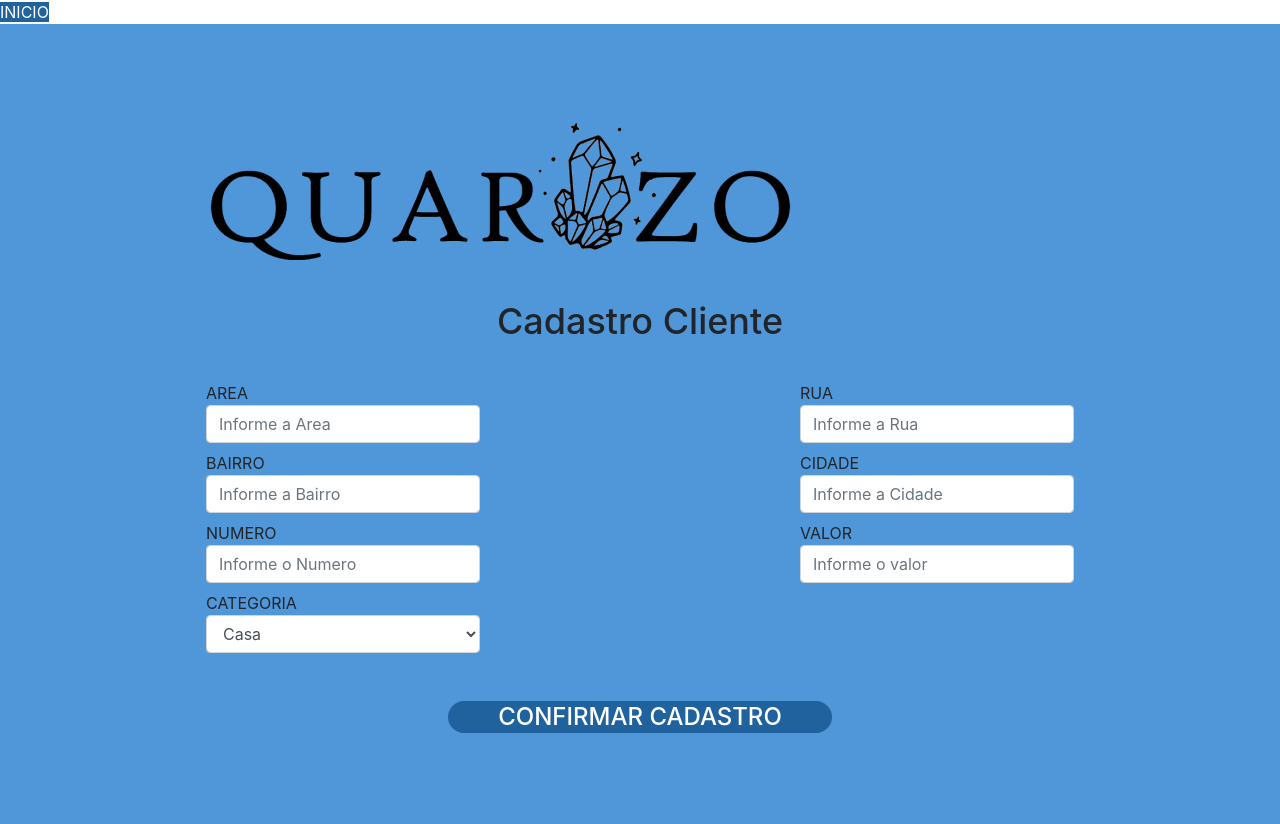
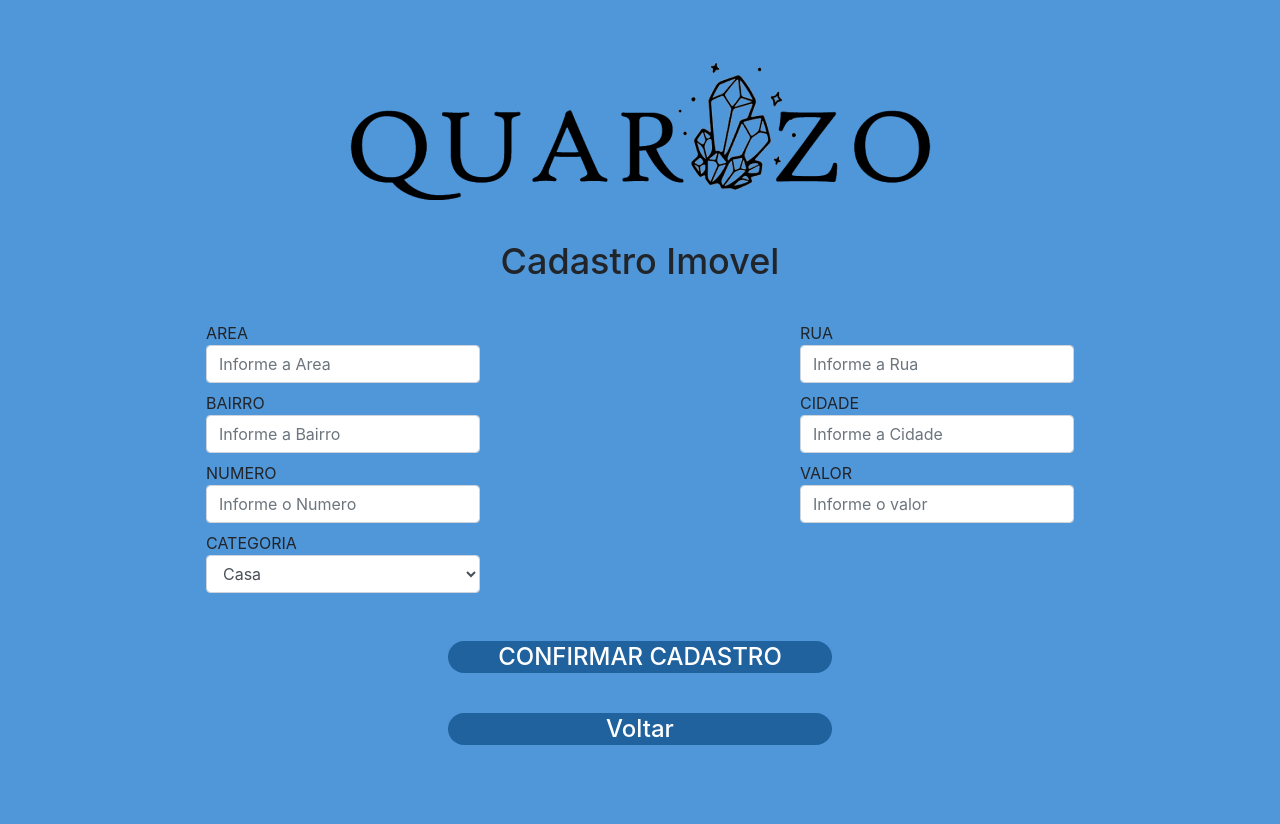
Before and after one commit to paulinaJulia/Projeto_quartzo, a Django app: page /imovel/imovel-create/ in a window 1280 px wide. After the commit the page ends 745 px from the top, so only its background shows below. Run offline with Django 4.2, Linux system fonts and the light colour scheme; the visitor is signed in with stand-in values (Sample User, id 1); some libraries are stand-ins or nearby versions.

Commit message:
ajutes em imovel

```diff
--- a/imoveis/templates/imovel_create_view.html
+++ b/imoveis/templates/imovel_create_view.html
@@ -17,12 +17,10 @@
     {{form.as_p}}
     <button type="submit" class="btn h-48">Salvar</button>   -->
     <!-- ajustar botão -->
-        <a style="background-color:#20629E;color:#fff;" class="inicio"
-href="http://localhost:8000/">INICIO</a>
     </div>
     <div class="grid place-content-center bg-[#5097DA] h-screen">
-        <img src="../../static/bootstrap/images/Logo.png" alt="logo">
-        <h1 class="font-medium text-4xl text-center mb-10">Cadastro Cliente</h1>
+        <img class="mx-auto" src="../../static/bootstrap/images/Logo.png" alt="logo">
+        <h1 class="font-medium text-4xl text-center mb-10">Cadastro Imovel</h1>
         {% csrf_token %}
     <div class="grid grid-cols-2 gap-x-80">
             <label class="flex flex-col">AREA
@@ -48,6 +46,7 @@ href="http://localhost:8000/">INICIO</a>
             </label>
            </div>
         <button type="submit" class="mx-auto mt-10 text-white font-medium text-2xl bg-[#20629E] w-96 rounded-3xl grid place-content-center">CONFIRMAR CADASTRO</button>
+        <a class="mx-auto mt-10 text-white font-medium text-2xl bg-[#20629E] w-96 rounded-3xl grid place-content-center" href="http://localhost:8000/">Voltar</a>
     </div>
 </form>
 
```
